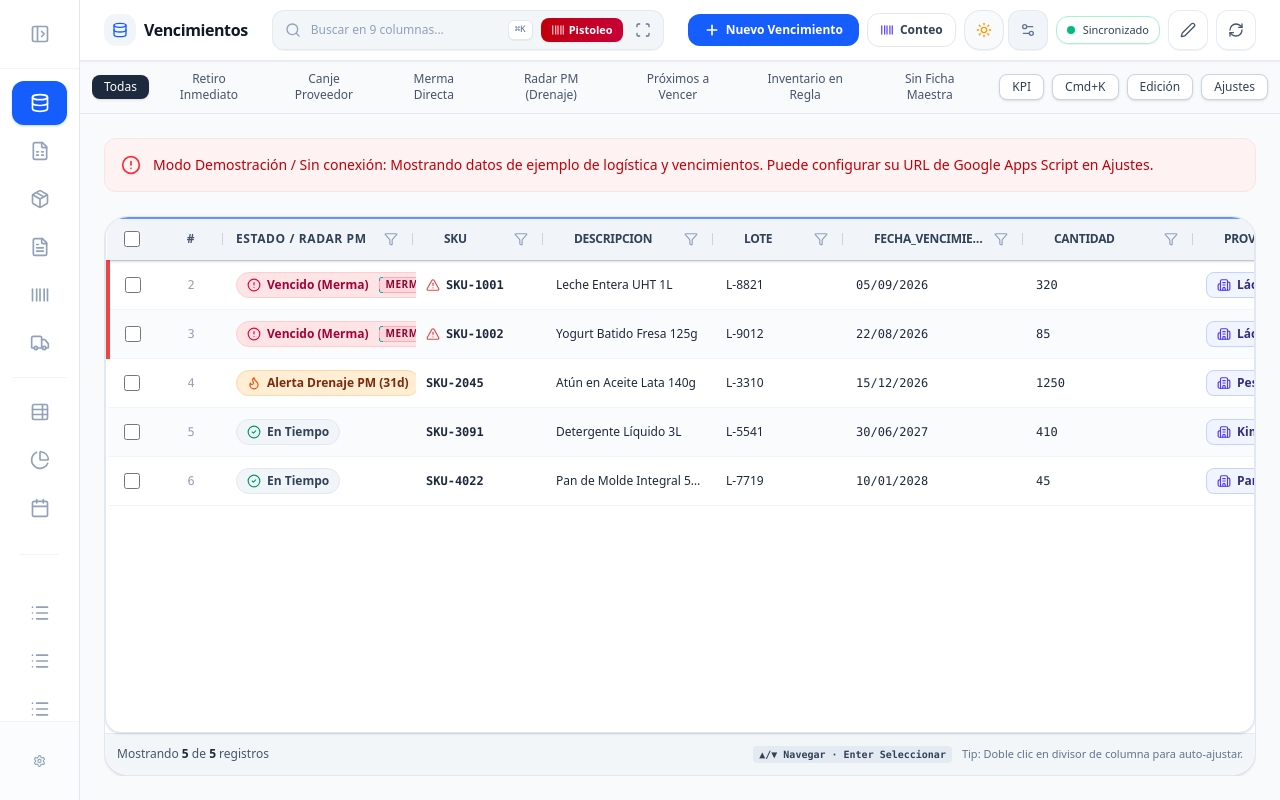
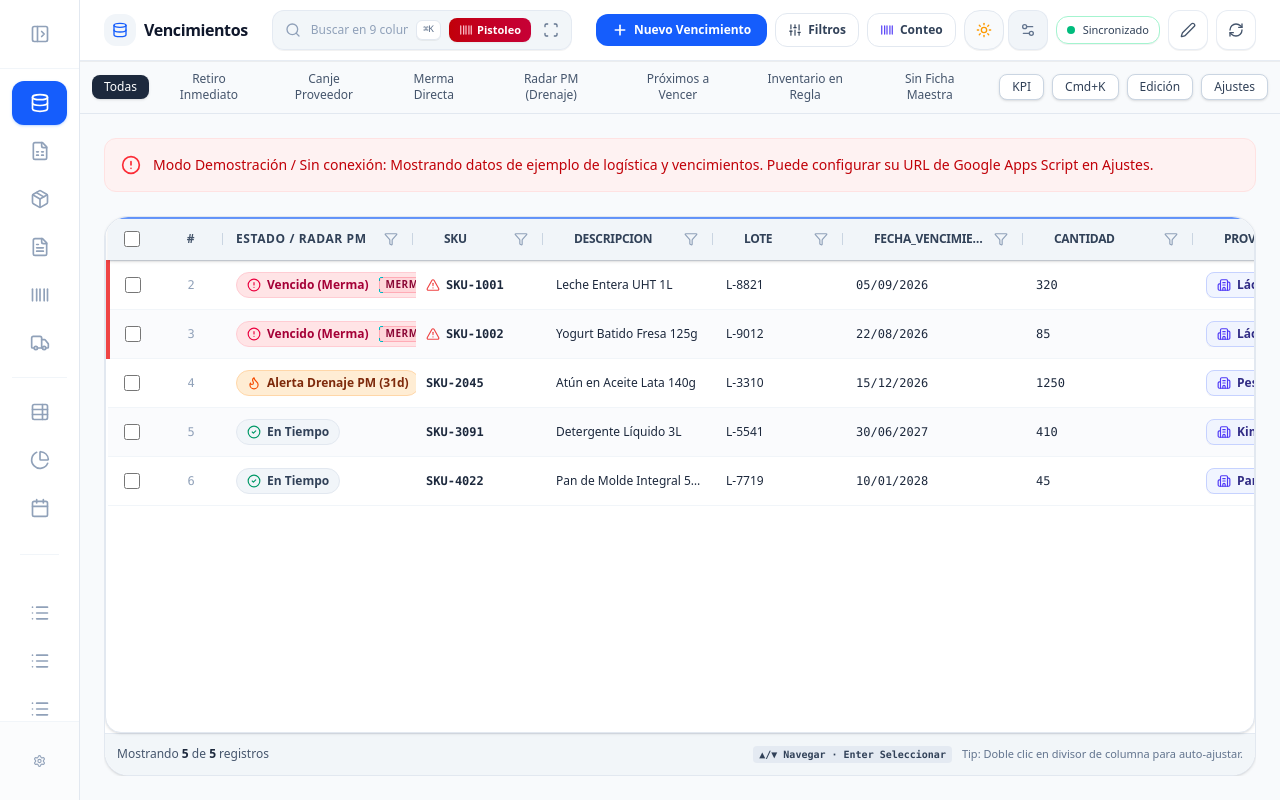
Before and after one commit to rps2217/controldevencimientos, a React (Vite) app: page / in a window 1280 px wide. Both pictures are taken after a click on the button "Explorar con datos de demostración". Built offline with nearby package versions, Linux system fonts and the light colour scheme.

Commit message:
feat: add filter toggle button to DashboardTopNav
Introduce a button to show/hide filter panels, including an indicator when active filters are applied.

```diff
--- a/src/components/navigation/DashboardTopNav.tsx
+++ b/src/components/navigation/DashboardTopNav.tsx
@@ -234,6 +234,25 @@ export const DashboardTopNav: React.FC = () => {
             </button>
           )}
 
+          {/* Toggle Filter Panels Button */}
+          {activeView !== 'schema' && activeView !== 'analytics' && (
+            <button
+              onClick={() => dashboard.setAreFiltersVisible?.(!dashboard.areFiltersVisible)}
+              className={`app-button border flex items-center gap-1.5 px-3 transition-all ${
+                dashboard.areFiltersVisible
+                  ? 'bg-slate-800 text-white border-slate-800 dark:bg-slate-700 dark:border-slate-600'
+                  : 'bg-white dark:bg-slate-800 border-slate-200 dark:border-slate-700 text-slate-700 dark:text-slate-200 hover:bg-slate-50 dark:hover:bg-slate-700'
+              }`}
+              title="Mostrar u ocultar paneles de filtros avanzados y radar PM"
+            >
+              <Sliders className="w-3.5 h-3.5" />
+              <span className="hidden md:inline">Filtros</span>
+              {hasActiveFilters && (
+                <span className="w-2 h-2 rounded-full bg-red-500 animate-pulse"></span>
+              )}
+            </button>
+          )}
+
           {/* Conteo Físico Terminal (Desktop & Tablet) */}
           {canCount && (
             <button
```
